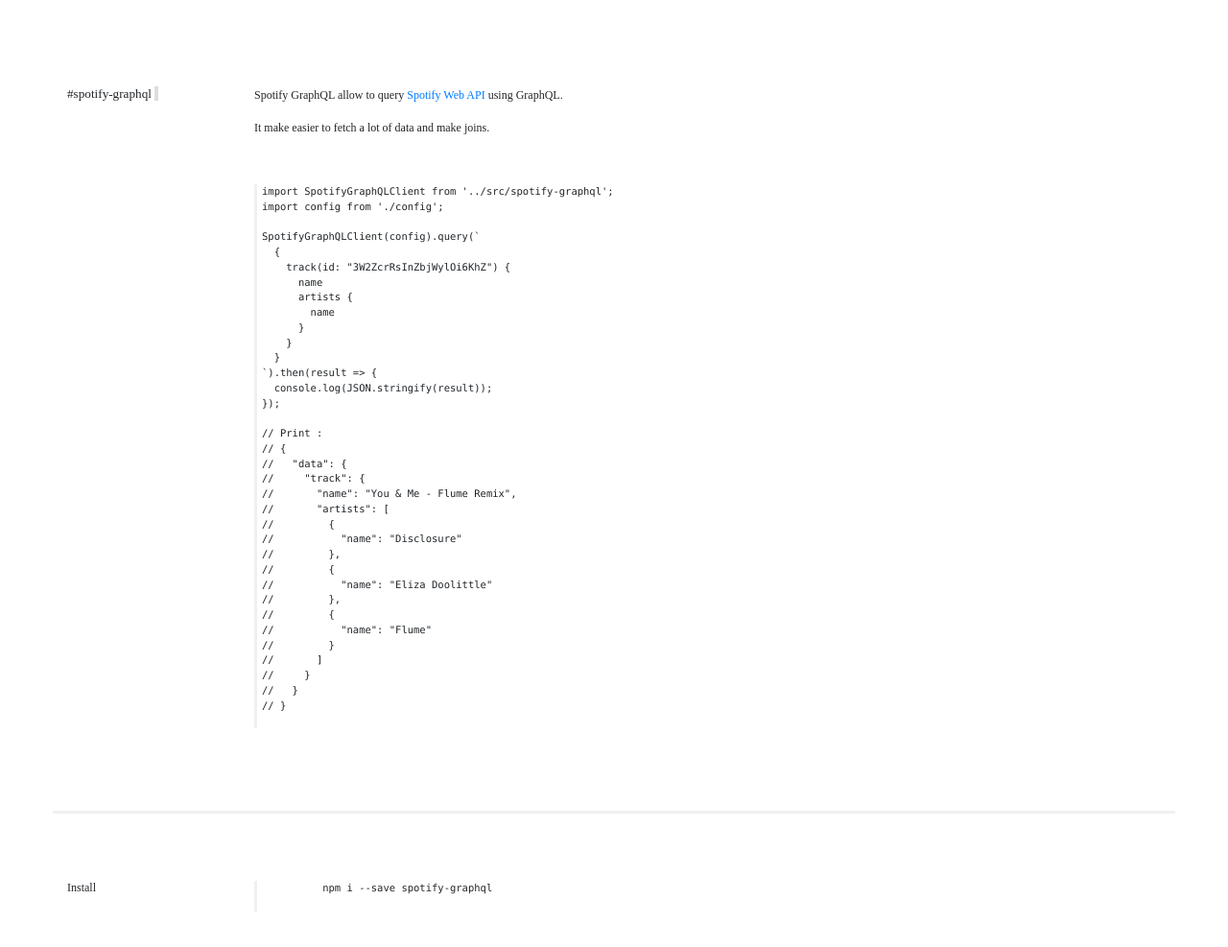
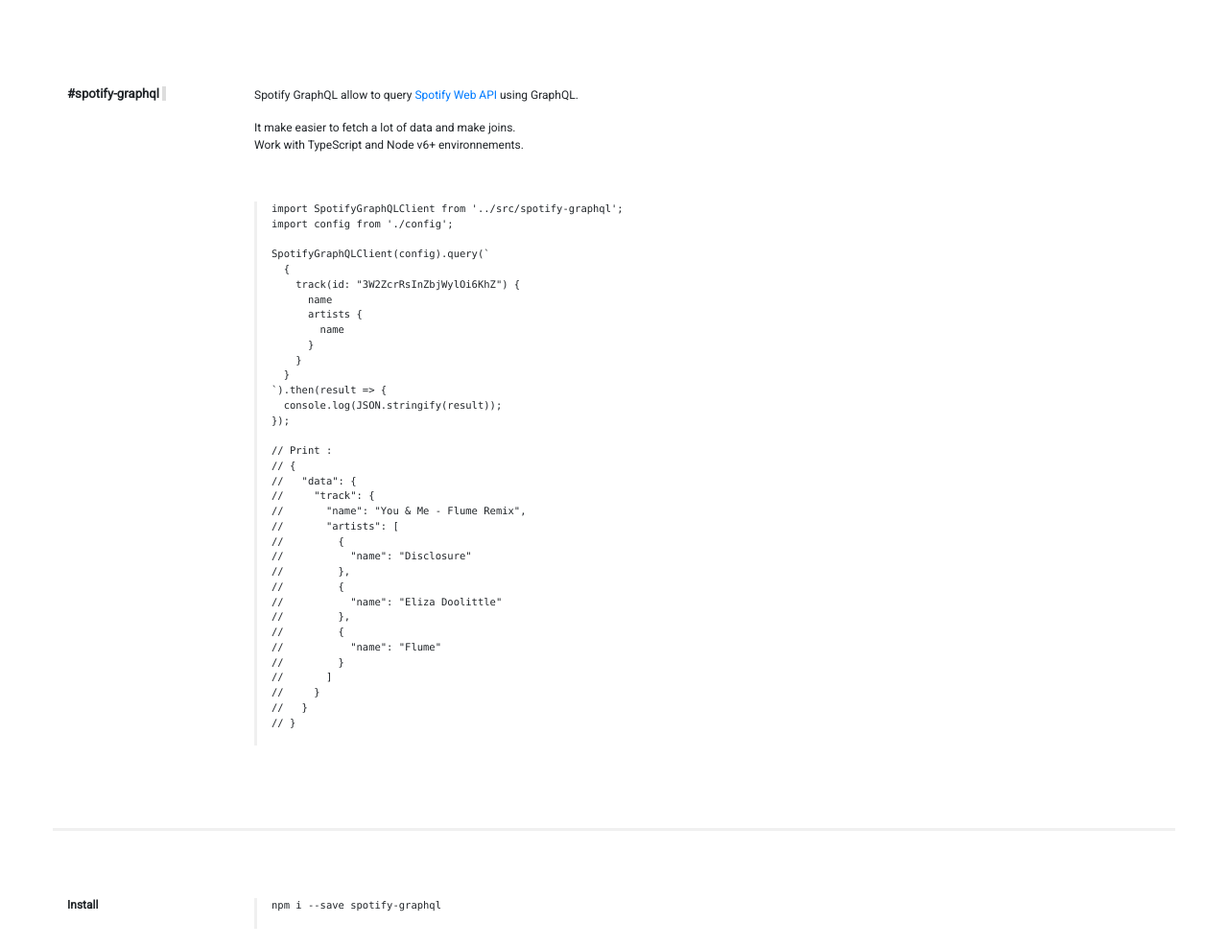
Before and after one commit to charlypoly/spotify-graphql, a plain HTML site: page index.html in a window 1280 px wide. Shown: the part 60-1047 px from the top of the page at 96% size. Drawn offline with nearby package versions, Linux system fonts and the light colour scheme.

Commit message:
fix style

```diff
--- a/assets/css/main.css
+++ b/assets/css/main.css
@@ -1,11 +1,5 @@
 body {
-/*  font-family:'Univers Next W01 Medium';
-  font-family:'UniversNW01-430TwRegula';
-  font-family:'UniversNW01-630TwBold';
-  font-family:'Univers Next W01 Medium';
-  font-family:'UniversNW01-430TwRegula';
-  font-family:'UniversNW01-630TwBold';*/
-  font-family:'UniversNW01-430TwRegula';
+  font-family: 'Roboto', sans-serif;
   font-size: 12px;
 }
 
@@ -23,11 +17,11 @@
 
 h1 {
   font-size: 110%;
-  font-family:'UniversNW01-630TwBold';
+  font-weight: bolder;
 }
 
 h2 {
-  font-family:'Univers Next W01 Medium';
+  font-weight: bold;
 }
 
 ul {
@@ -55,5 +49,5 @@
 
 pre {
   border-left: #F0F0F0 3px solid;
-  padding-left: 5px;
+  padding-left: 15px;
 }
--- a/index.html
+++ b/index.html
@@ -4,7 +4,7 @@
   <meta charset="UTF-8">
   <link rel="icon" href="favicon.ico" />
   <title>Spotify GraphQL</title>
-  <script type="text/javascript" src="http://fast.fonts.net/jsapi/8ee6c7a6-1fa7-42fe-b7cb-22edbc1a40b7.js"></script>
+  <link href="https://fonts.googleapis.com/css?family=Roboto" rel="stylesheet">
   <link rel="stylesheet" href="https://cdnjs.cloudflare.com/ajax/libs/twitter-bootstrap/4.0.0-alpha/css/bootstrap.min.css">
   <link rel="stylesheet" href="assets/css/main.css">
 </head>
@@ -21,7 +21,8 @@
           Spotify GraphQL allow to query <a href="https://developer.spotify.com/web-api/" target='_blank'>Spotify Web API</a> using GraphQL.
         </p>
         <p>
-          It make easier to fetch a lot of data and make joins.
+          It make easier to fetch a lot of data and make joins. <br>
+          Work with TypeScript and Node v6+ environnements.
         </p>
         <br>
         <p>
```
Lines whose indentation alone changed are shown as unchanged.
